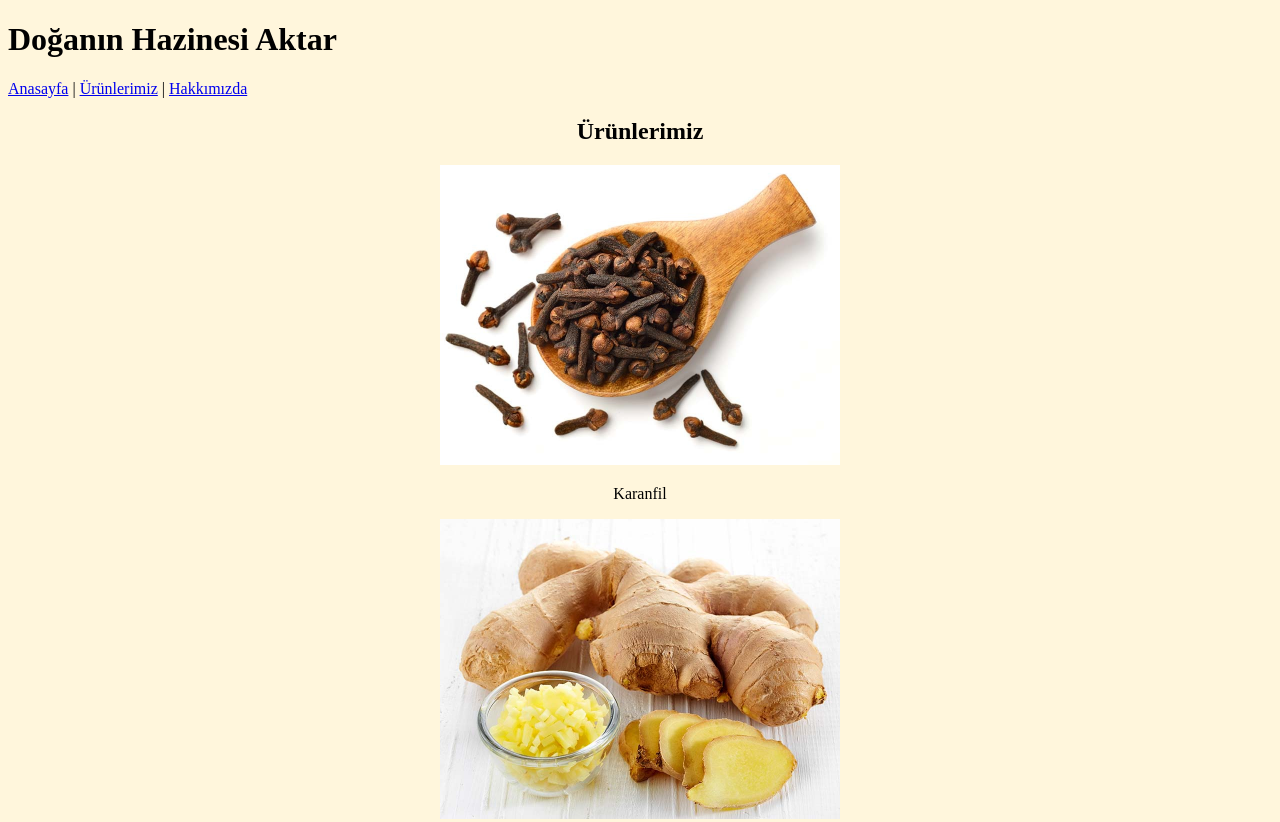
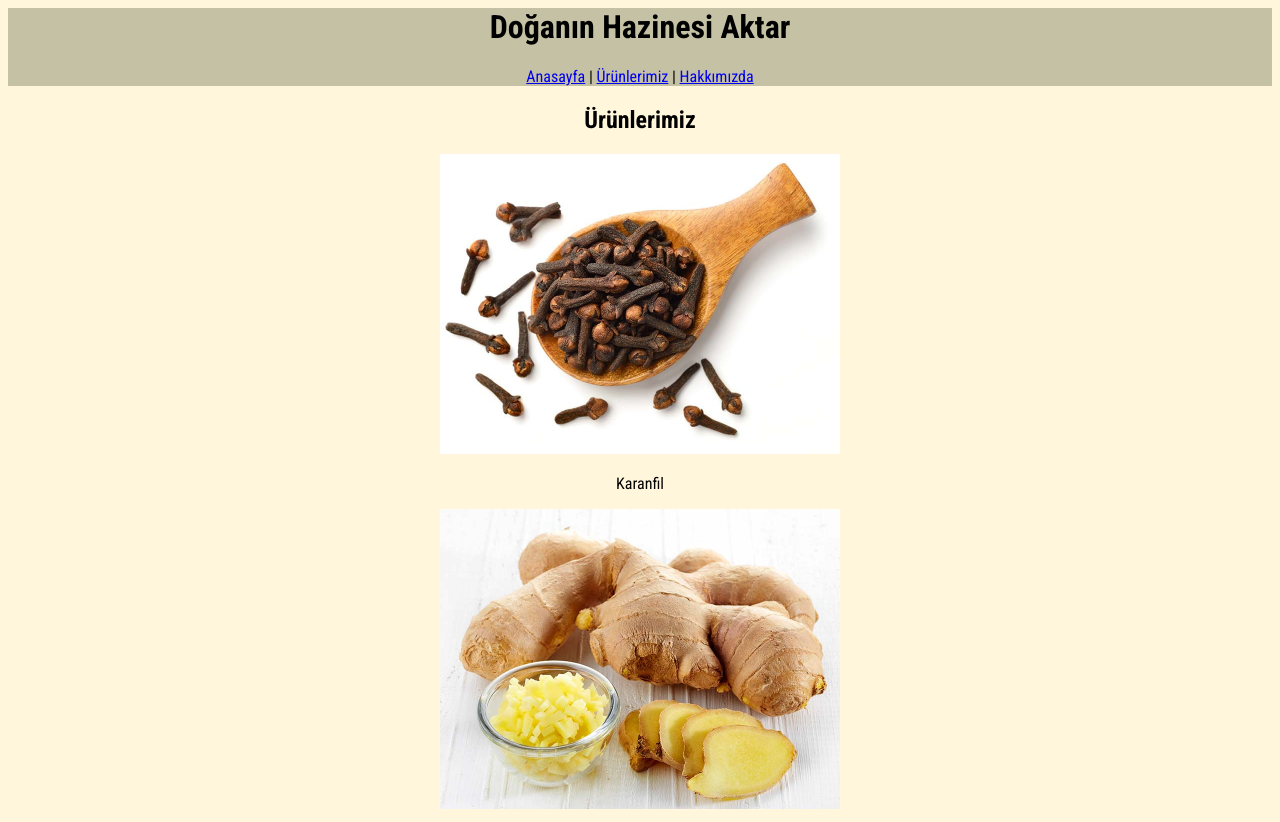
Before and after one commit to Emreogz/CSS-odev1, a plain HTML site: page products.html in a window 1280 px wide. Shown: the top 822 px of the page. Drawn offline with Linux system fonts and the light colour scheme.

Commit message:
Project finished for now

```diff
--- a/css/style.css
+++ b/css/style.css
@@ -0,0 +1,13 @@
+#banner {
+    margin-left: auto;
+    margin-right: auto;
+    margin-top: 1em;
+    display: block;
+}
+.ortala {
+    text-align: center;
+}
+
+body {
+    font-family: 'Roboto Condensed', sans-serif;
+}
--- a/products.html
+++ b/products.html
@@ -4,17 +4,21 @@
     <meta charset="UTF-8">
     <meta name="viewport" content="width=device-width, initial-scale=1.0">
     <title>Ürünlerimiz</title>
+    <link rel="preconnect" href="https://fonts.googleapis.com">
+    <link rel="preconnect" href="https://fonts.gstatic.com" crossorigin>
+    <link href="https://fonts.googleapis.com/css2?family=Roboto+Condensed:ital,wght@0,300;0,400;0,700;1,300;1,400&display=swap" rel="stylesheet">
+    <link rel="stylesheet" type="text/css" href="/css/style.css">
 </head>
-<body style="background-color: #FFF6DC;">
-    <header>
-        <h1>Doğanın Hazinesi Aktar</h1>
+<body style="background-color: #FFF6DC;" class="ortala">
+    <header style="background-color: #C4C1A4;">
+        <h1 style="margin-top: 0;">Doğanın Hazinesi Aktar</h1>
         <nav>
             <a href="index.html">Anasayfa</a> | <!-- list-style-position: inside -->
             <a href="products.html">Ürünlerimiz</a> |
             <a href="about-us.html">Hakkımızda</a>
         </nav>
     </header>
-    <section style="text-align: center;">
+    <section class="ortala">
         <h2>Ürünlerimiz</h2>
         <img src="/images/karanfil.jpg" width="400">
         <p>Karanfil</p>
```
Also changed, not shown: about-us.html (+8 -4 lines), index.html (+6 -13 lines).
